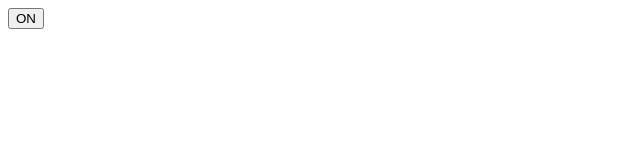
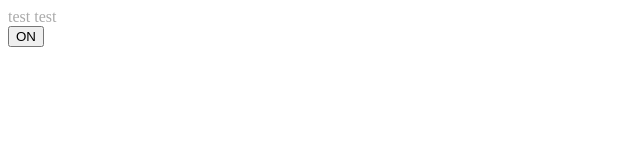
Before and after one commit to nakashimashin/PokemonTypingFront, a React (Vite) app: page /game in a window 1280 px wide. Shown: the top 160 px of the page, without its empty margins (0-640 px from the left). Built offline with nearby package versions, Linux system fonts and the light colour scheme.

Commit message:
キー入力追加

```diff
--- /dev/null
+++ b/src/pages/Game.css
@@ -0,0 +1,7 @@
+.typed-letters{
+    color: black;
+}
+
+.waiting-letters{
+    color: #aaaaaa;
+}
--- a/src/pages/Game.tsx
+++ b/src/pages/Game.tsx
@@ -1,15 +1,30 @@
 import { MyButton } from "../components/MyButton";
-import { useState } from "react";
+import React, { useState } from "react";
+import "./Game.css";
 
 export const Game = () => {
+  const [text, setText] = useState<string>("test test");
   const [typing, setTyping] = useState<boolean>(false);
+  const [position, setPosition] = useState<number>(0);
 
   const typingToggle = () => {
     setTyping(typing ? false : true);
   };
 
+  const handleKey = (e: React.KeyboardEvent<HTMLDivElement>) => {
+    if (typing) {
+      if (e.key === text[position]) {
+        setPosition(position + 1);
+      }
+    }
+  };
+
   return (
-    <div>
+    <div onKeyDown={(e) => handleKey(e)} tabIndex={0}>
+      <div>
+        <span className="typed-letters">{text.slice(0, position)}</span>
+        <span className="waiting-letters">{text.slice(position)}</span>
+      </div>
       <MyButton onClick={typingToggle}>{typing ? "OFF" : "ON"}</MyButton>
     </div>
   );
```
